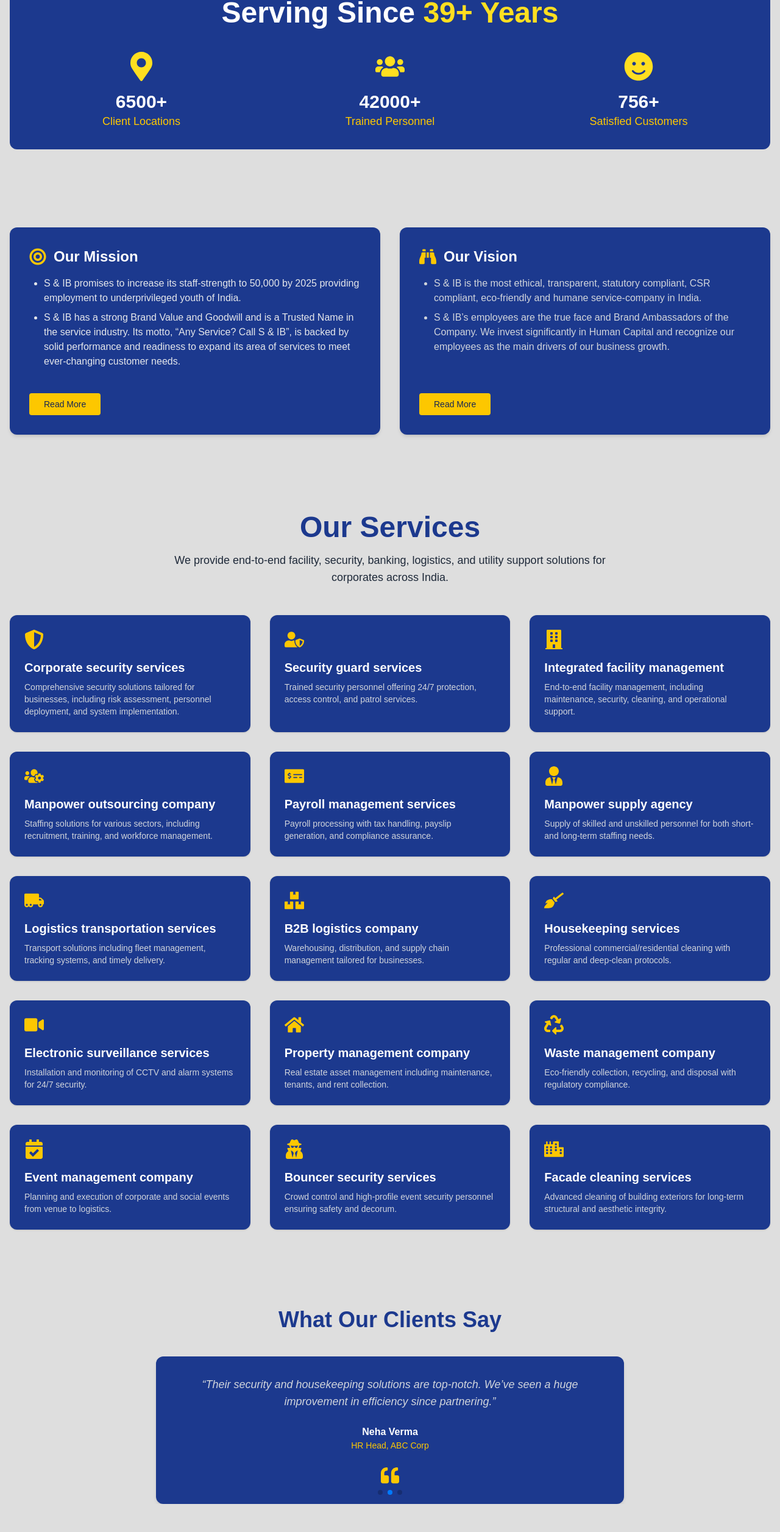
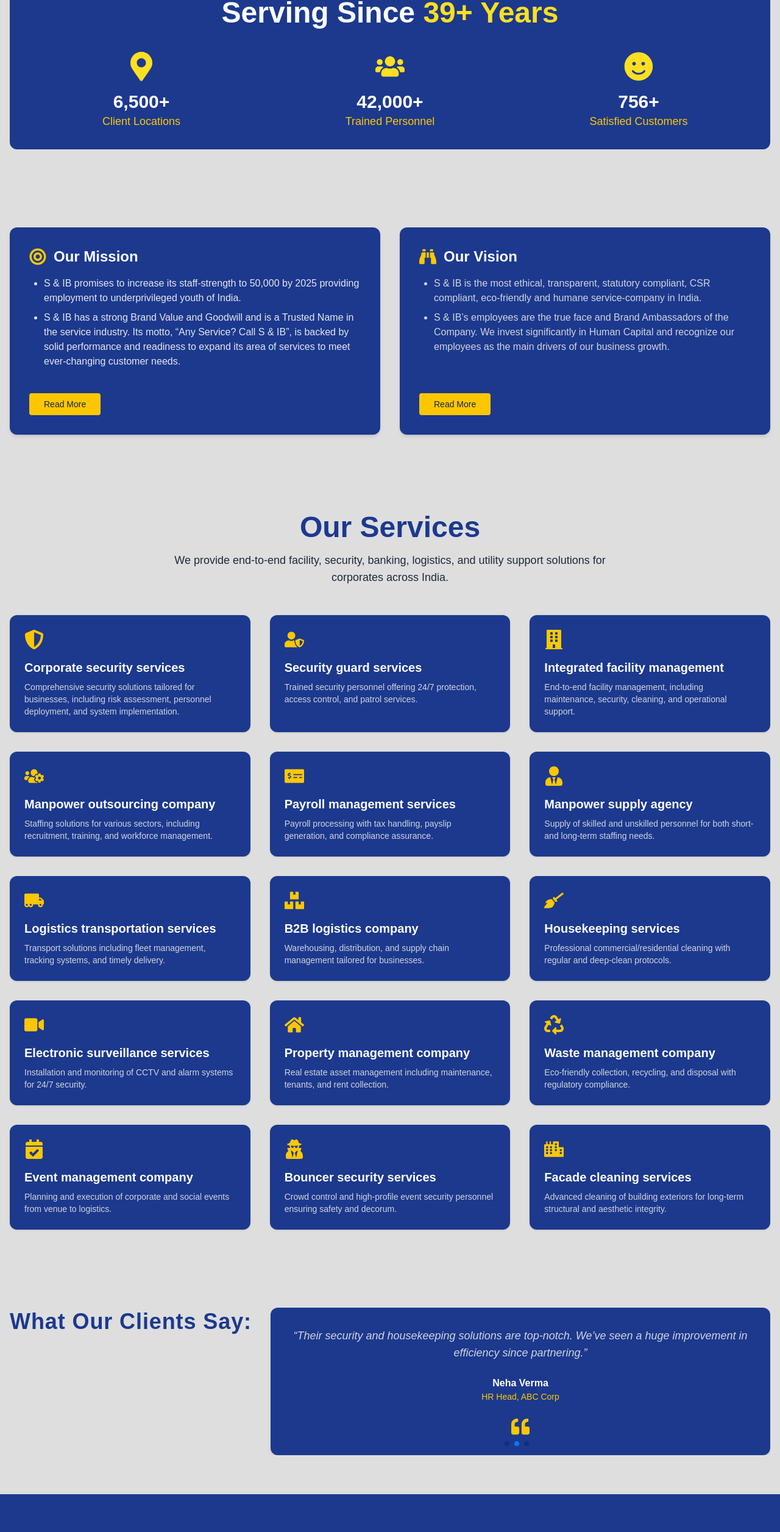
Before and after one commit to DipankarBanerjee14/sib-services, a Next.js app: page / in a window 1280 px wide. Shown: the part 1589-4102 px from the top of the page at 61% size. Built offline with nearby package versions, Linux system fonts and the light colour scheme.

Commit message:
updates testimolials and counters

```diff
--- a/package.json
+++ b/package.json
@@ -11,8 +11,10 @@
   "dependencies": {
     "next": "15.3.4",
     "react": "^19.0.0",
+    "react-countup": "^6.5.3",
     "react-dom": "^19.0.0",
     "react-icons": "^5.5.0",
+    "react-intersection-observer": "^9.16.0",
     "react-scroll": "^1.9.3",
     "swiper": "^11.2.8"
   },
--- a/src/components/pages/home/ExperienceStats.js
+++ b/src/components/pages/home/ExperienceStats.js
@@ -1,8 +1,14 @@
+'use client';
+
 import { FaMapMarkerAlt, FaUsers, FaSmile } from 'react-icons/fa';
+import CountUp from 'react-countup';
+import { useInView } from 'react-intersection-observer';
 
 export default function ExperienceStats() {
+    const { ref, inView } = useInView({ triggerOnce: true });
+
     return (
-        <section className="bg-[#dedede] py-16">
+        <section className="bg-[#dedede] py-16" ref={ref}>
             <div className="max-w-7xl mx-auto px-4">
                 <div className="bg-blue-900 p-8 rounded-xl text-center text-white">
                     <h2 className="text-4xl md:text-5xl font-extrabold mb-10">
@@ -12,17 +18,23 @@ export default function ExperienceStats() {
                     <div className="grid grid-cols-1 md:grid-cols-3 gap-10">
                         <div className="flex flex-col items-center">
                             <FaMapMarkerAlt className="text-yellow-300 text-5xl mb-4" />
-                            <h3 className="text-3xl font-bold">6500+</h3>
+                            <h3 className="text-3xl font-bold">
+                                {inView && <CountUp end={6500} duration={2.5} />}+
+                            </h3>
                             <p className="text-lg text-yellow-400">Client Locations</p>
                         </div>
                         <div className="flex flex-col items-center">
                             <FaUsers className="text-yellow-300 text-5xl mb-4" />
-                            <h3 className="text-3xl font-bold">42000+</h3>
+                            <h3 className="text-3xl font-bold">
+                                {inView && <CountUp end={42000} duration={3} />}+
+                            </h3>
                             <p className="text-lg text-yellow-400">Trained Personnel</p>
                         </div>
                         <div className="flex flex-col items-center">
                             <FaSmile className="text-yellow-300 text-5xl mb-4" />
-                            <h3 className="text-3xl font-bold">756+</h3>
+                            <h3 className="text-3xl font-bold">
+                                {inView && <CountUp end={756} duration={2} />}+
+                            </h3>
                             <p className="text-lg text-yellow-400">Satisfied Customers</p>
                         </div>
                     </div>
--- a/src/components/pages/home/TestimonialSlider.js
+++ b/src/components/pages/home/TestimonialSlider.js
@@ -1,4 +1,3 @@
-// src/components/TestimonialSlider.js
 'use client';
 
 import { Swiper, SwiperSlide } from 'swiper/react';
@@ -31,21 +30,28 @@ const testimonials = [
 export default function TestimonialSlider() {
     return (
         <section className="py-16 bg-[#dedede]">
-            <div className="max-w-5xl mx-auto text-center px-4">
-                <h2 className="text-3xl md:text-4xl font-bold text-blue-900 mb-10">
-                    What Our Clients Say
+            <div className="max-w-7xl mx-auto px-4">
+                <div className="grid grid-cols-12 items-start">
+                    {/* Heading aligned left */}
+                    <div className="col-span-12 md:col-span-4">
+                        <h2 className="w-full text-2xl md:text-3xl lg:text-4xl font-bold text-blue-900 text-left leading-tight tracking-wide">
+                            What Our Clients Say:
                         </h2>
+                    </div>
 
+                    {/* Testimonial slider aligned to middle + right column space */}
+                    <div className="col-span-12 md:col-span-8">
                         <Swiper
                             modules={[Pagination, Autoplay]}
                             pagination={{ clickable: true }}
                             autoplay={{ delay: 5000 }}
-                    loop
+                            loop={true}
                             spaceBetween={30}
+                            className="w-full"
                         >
                             {testimonials.map((testimonial, index) => (
                                 <SwiperSlide key={index}>
-                            <div className="bg-blue-900 p-8 shadow-md rounded-xl max-w-3xl mx-auto">
+                                    <div className="bg-blue-900 p-8 shadow-md rounded-xl text-center md:ml-3">
                                         <p className="text-gray-300 text-lg italic mb-6">
                                             “{testimonial.feedback}”
                                         </p>
@@ -53,8 +59,6 @@ export default function TestimonialSlider() {
                                             {testimonial.name}
                                         </div>
                                         <div className="text-yellow-400 text-sm">{testimonial.role}</div>
-
-                                {/* Quote Icon */}
                                         <div className="mt-6 text-yellow-400 text-3xl">
                                             <FaQuoteLeft className="mx-auto" />
                                         </div>
@@ -63,6 +67,8 @@ export default function TestimonialSlider() {
                             ))}
                         </Swiper>
                     </div>
+                </div>
+            </div>
         </section>
     );
 }
```
Also changed, not shown: 1 other file (tests, documents, lock files or other folders). Lines whose indentation alone changed are shown as unchanged.
